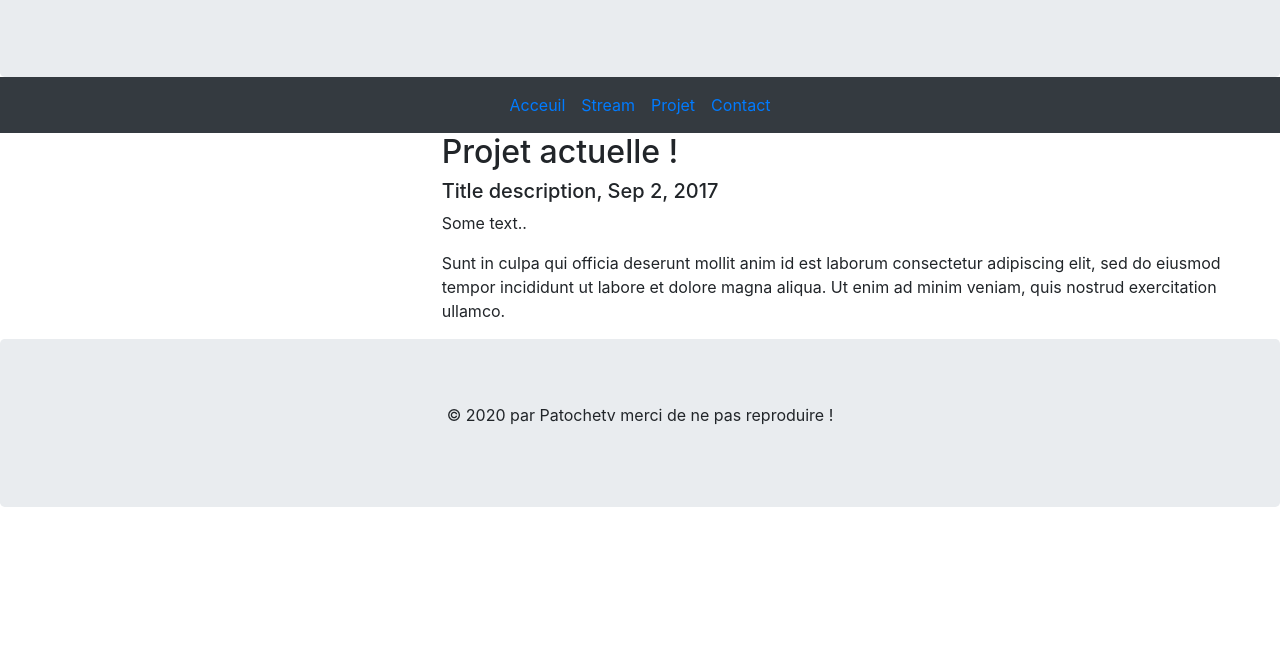
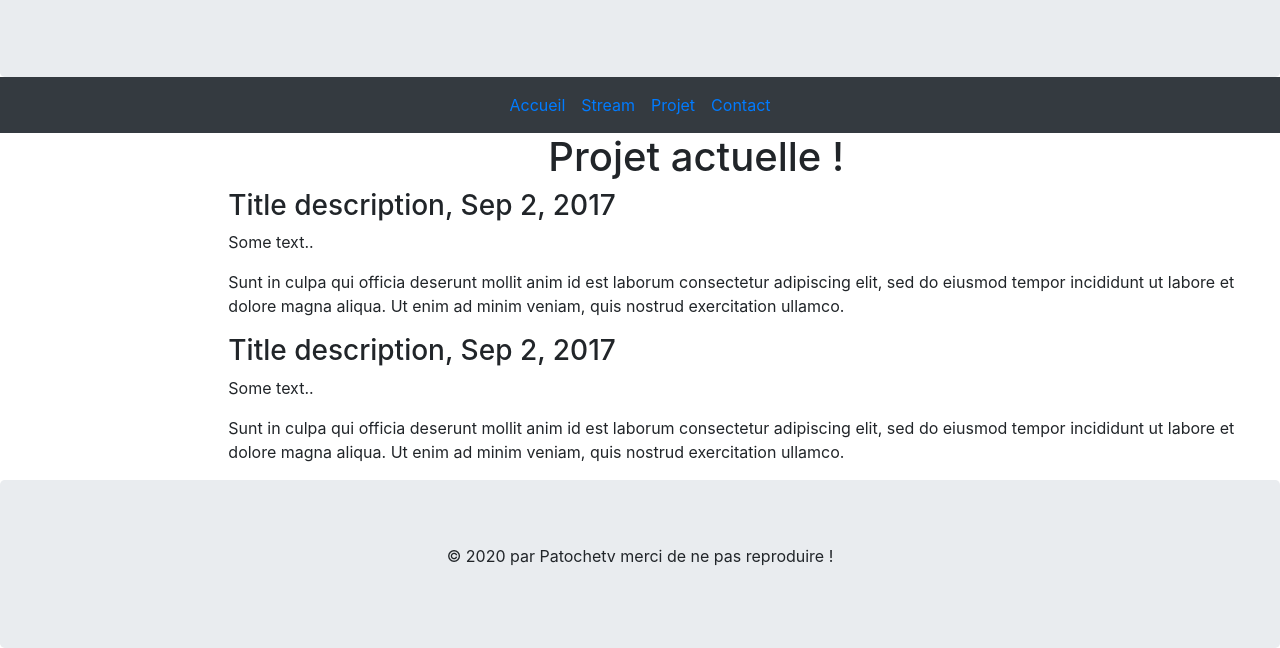
Before and after one commit to Patochetv/test, a plain HTML site: page Projet.html in a window 1280 px wide. Shown: the part 877-1525 px from the top of the page. Before the commit the page ends 1384 px from the top, so only its background shows below. Drawn offline with nearby package versions, Linux system fonts and the light colour scheme.

Commit message:
add text project

```diff
--- a/Projet.html
+++ b/Projet.html
@@ -25,7 +25,7 @@
 	<nav class="navbar navbar-expand-sm bg-dark justify-content-center">
   		<ul class="navbar-nav">
     		<li class="nav-item">
-      			<a class="nav-link" href="acceuil.html">Acceuil</a>
+      			<a class="nav-link" href="Accueil.html">Accueil</a>
     		</li>
 
     		<li class="nav-item">
@@ -42,15 +42,29 @@
  		</ul>
 	</nav>
 
-			<div class=" col-md-8 ml-auto">
-				<h2>Projet actuelle !</h2>
+			<div class=" col-md-7 ml-auto">
+				<h1>Projet actuelle !</h1>
+			</div>
 
-				<h5>Title description, Sep 2, 2017</h5>
+			<div class=" col-md-10 ml-auto">
+
+				<h3>Title description, Sep 2, 2017</h3>
 
 					<p>Some text..</p>
 
 					<p>Sunt in culpa qui officia deserunt mollit anim id est laborum consectetur adipiscing elit, sed do eiusmod tempor incididunt ut labore et dolore magna aliqua. Ut enim ad minim veniam, quis nostrud exercitation ullamco.</p>
-				</div>
+
+					</div>
+
+					<div class=" col-md-10 ml-auto">
+
+						<h3>Title description, Sep 2, 2017</h3>
+
+							<p>Some text..</p>
+
+							<p>Sunt in culpa qui officia deserunt mollit anim id est laborum consectetur adipiscing elit, sed do eiusmod tempor incididunt ut labore et dolore magna aliqua. Ut enim ad minim veniam, quis nostrud exercitation ullamco.</p>
+
+							</div>
 
 				<div class="jumbotron text-center" style="margin-bottom:0">
   				<p>© 2020 par Patochetv merci de ne pas reproduire !</p>
```
Also changed, not shown: Accueil.html (+1 -1 lines), Contact.html (+1 -1 lines), Stream.html (+1 -1 lines), style.css (line endings or trailing spaces).
